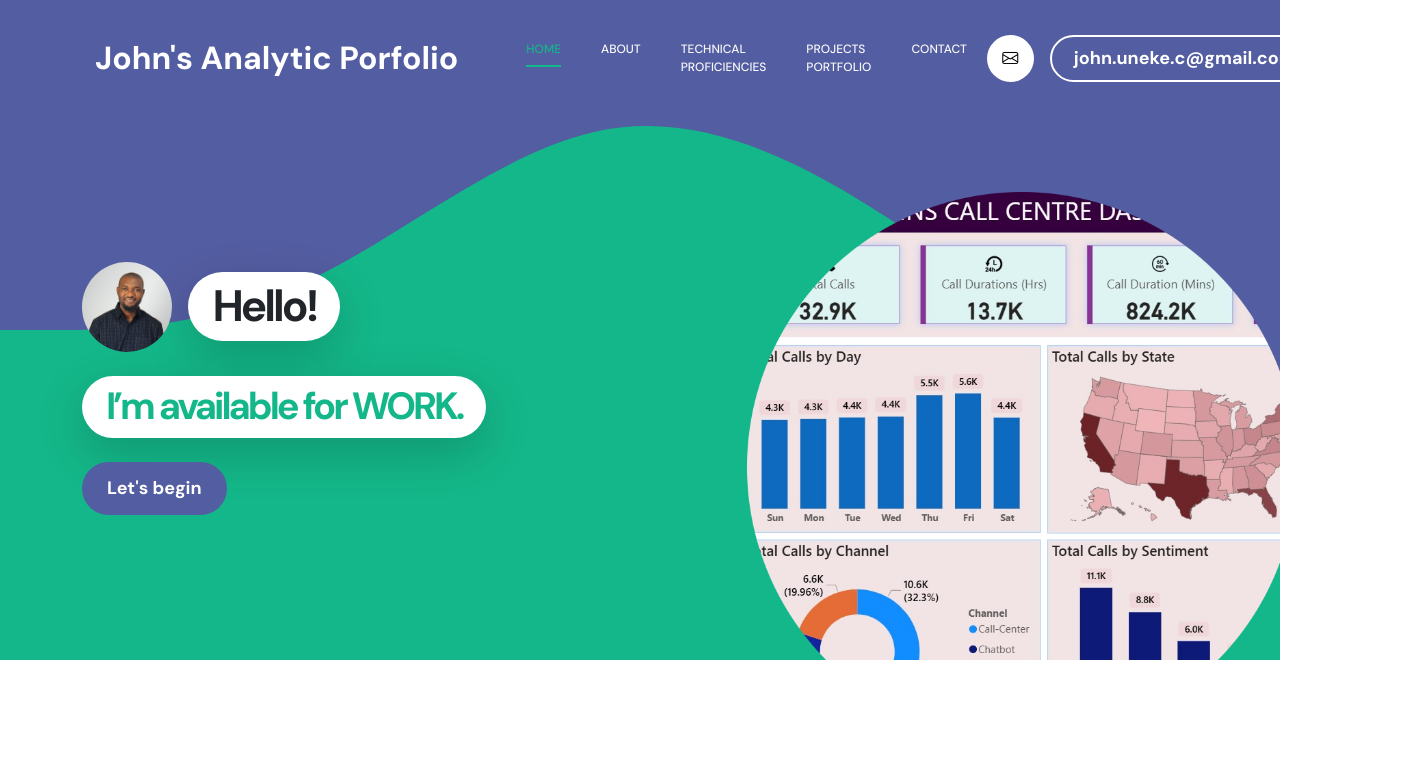
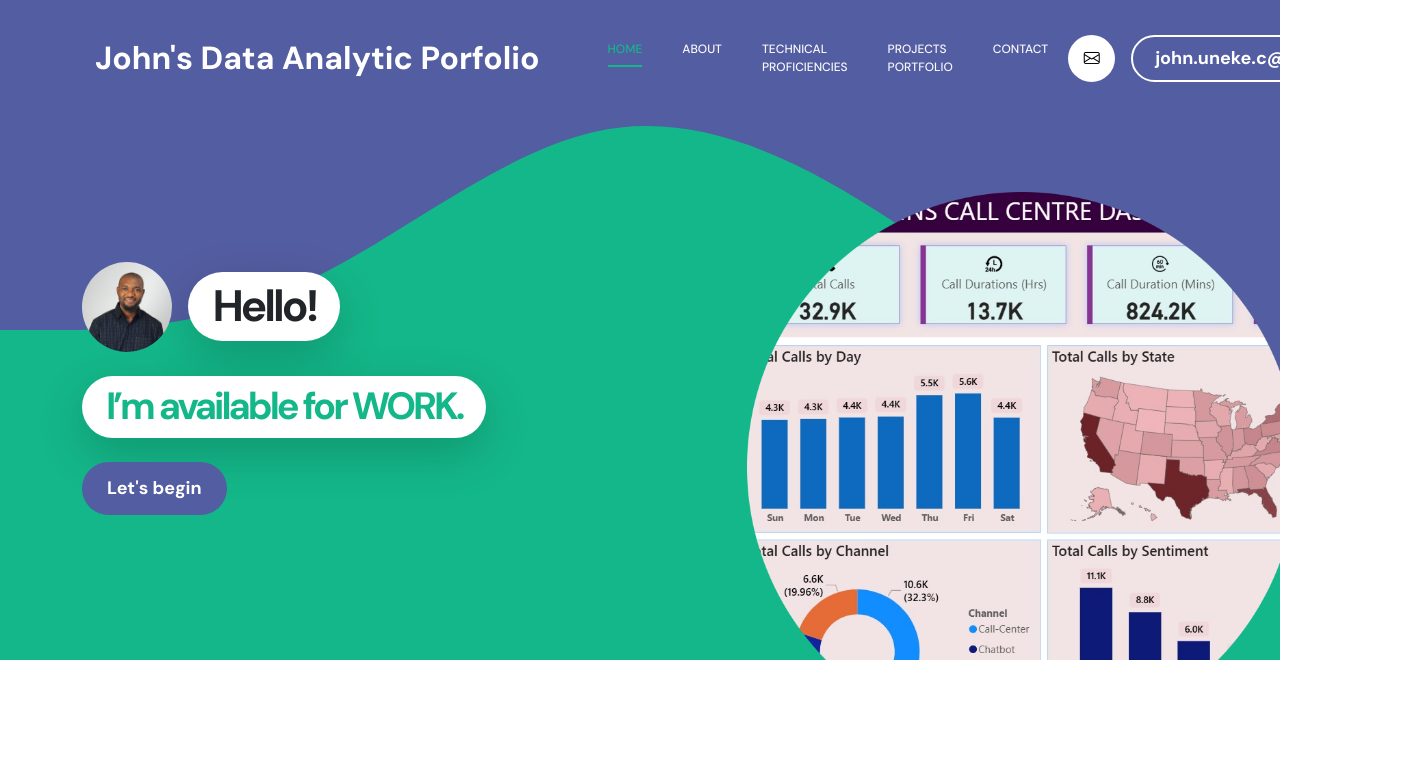
Before and after one commit to johnchins/chinsjohn_work-website-data, a plain HTML site: page index.html in a window 1280 px wide. Shown: the top 777 px of the page, 1401 px wide, since content can reach past the window. Drawn offline with Linux system fonts and the light colour scheme.

Commit message:
Update index.html

```diff
--- a/index.html
+++ b/index.html
@@ -48,7 +48,7 @@ https://templatemo.com/tm-578-first-portfolio
                     <span class="navbar-toggler-icon"></span>
                 </button>
 
-                <a href="index.html" class="navbar-brand mx-auto mx-lg-0">John's Analytic Porfolio</a>
+                <a href="index.html" class="navbar-brand mx-auto mx-lg-0">John's Data Analytic Porfolio</a>
 
                 <div class="d-flex align-items-center d-lg-none">
                     <i class="navbar-icon bi-envelope me-3"></i>
```
